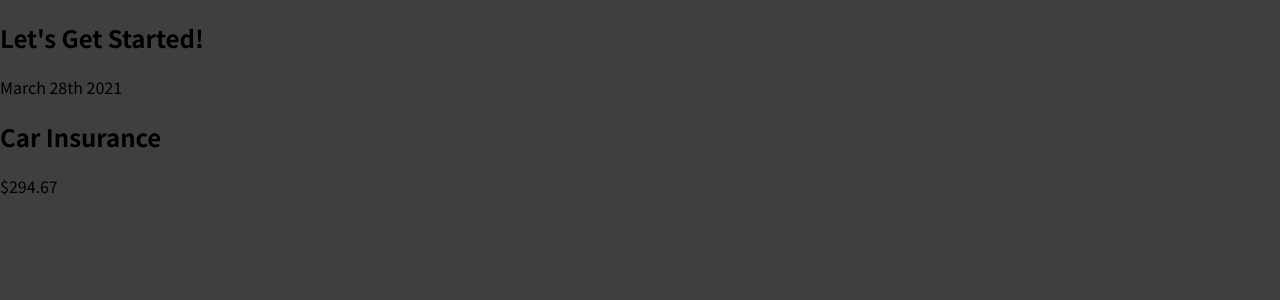
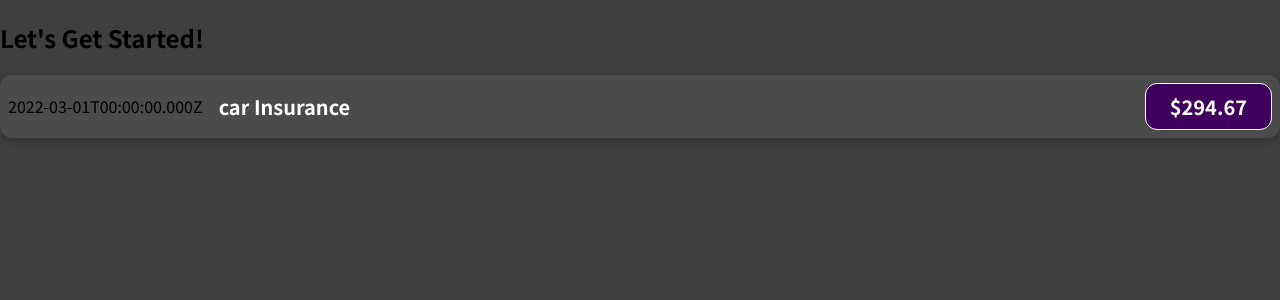
Before and after one commit to jyb1798/ReactPractice, a React (Create React App) app: page / in a window 1280 px wide. Shown: the top 300 px of the page. Built offline with nearby package versions, Linux system fonts and the light colour scheme.

Commit message:
Add : JSX를 통해 동적 data 표현하기

```diff
--- a/src/components/ExpensesItem/ExpenseItem.js
+++ b/src/components/ExpensesItem/ExpenseItem.js
@@ -1,12 +1,16 @@
 import "./ExpenseItem.css";
 
 const ExpenseItem = () => {
+  const expensDate = new Date(2022, 2, 1);
+  const expenseTitle = "car Insurance";
+  const expensAmount = 294.67;
+
   return (
-    <div>
-      <div>March 28th 2021</div>
-      <div>
-        <h2>Car Insurance</h2>
-        <div>$294.67</div>
+    <div className="expense-item">
+      <div>{expensDate.toISOString()}</div>
+      <div className="expense-item__description">
+        <h2>{expenseTitle}</h2>
+        <div className="expense-item__price">${expensAmount}</div>
       </div>
     </div>
   );
```
